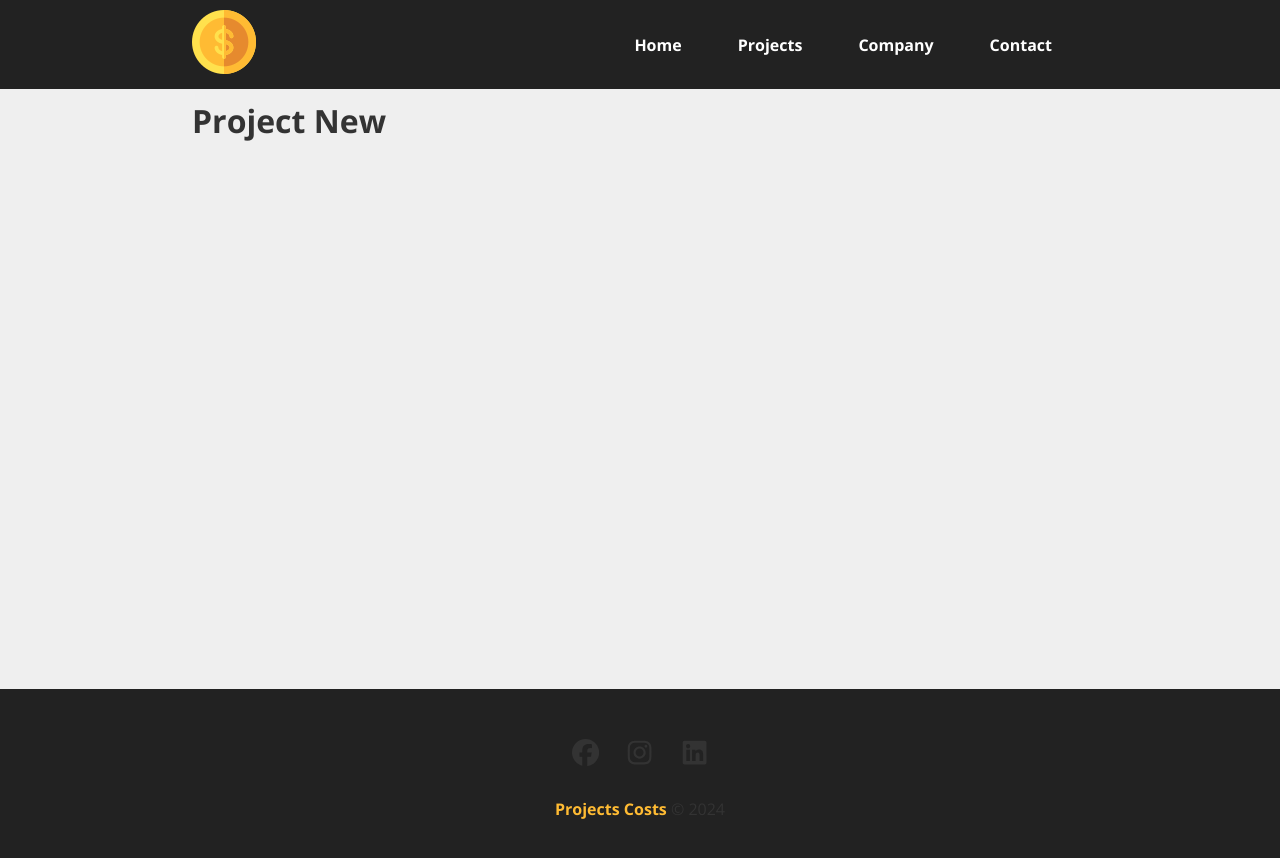
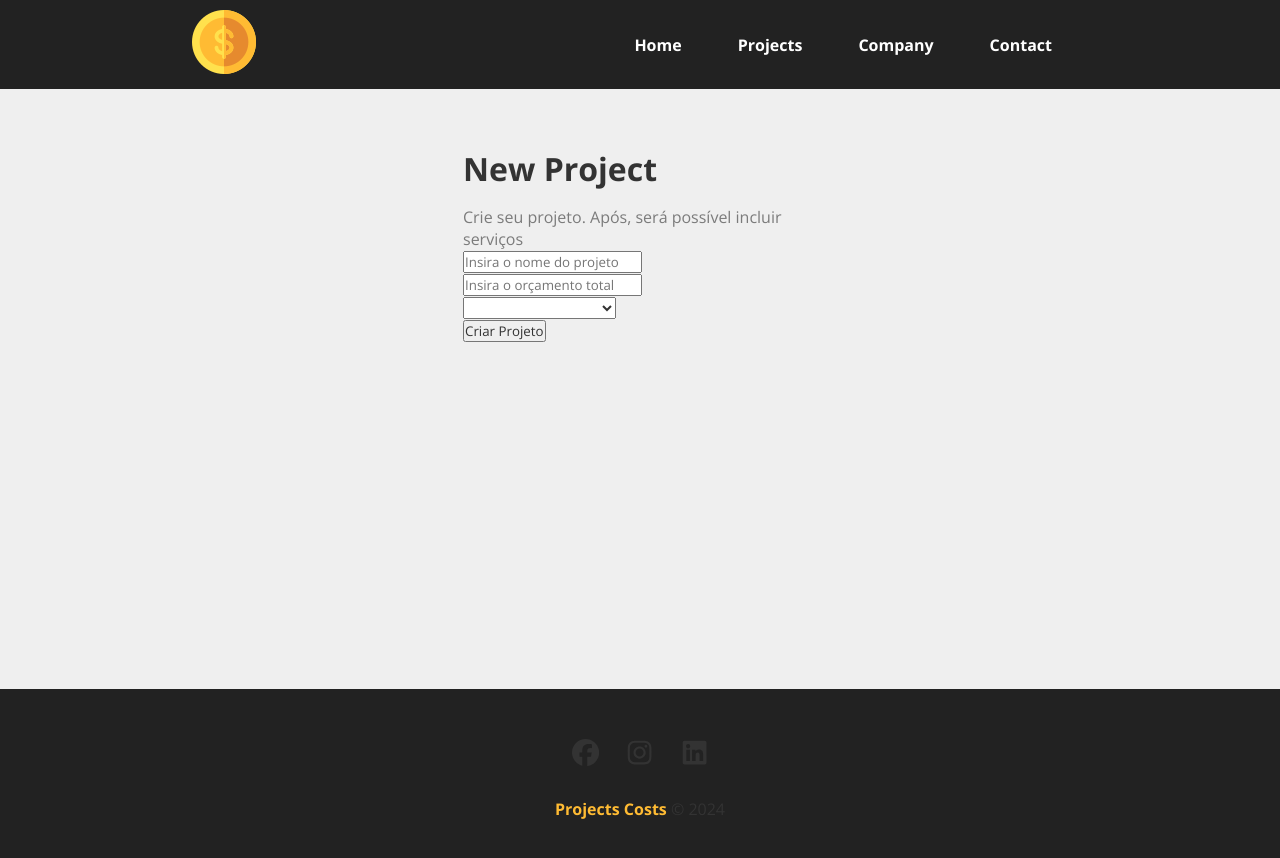
Before and after one commit to renatobezerra/costs, a React (Create React App) app: page /project/new in a window 1280 px wide. Shown: the top 858 px of the page. Built offline with nearby package versions, Linux system fonts and the light colour scheme; the HTML template or start-up script is replaced by a standard one.

Commit message:
Created new project form without style

```diff
--- /dev/null
+++ b/src/components/project/ProjectForm.jsx
@@ -0,0 +1,22 @@
+function ProjectForm() {
+  return (
+    <form>
+      <div>
+        <input type="text" placeholder="Insira o nome do projeto" />
+      </div>
+      <div>
+        <input type="text" placeholder="Insira o orçamento total" />
+      </div>
+      <div>
+        <select name="catetoryId">
+          <option disabled>Selecione a categoria</option>
+        </select>
+      </div>
+      <div>
+        <input type="submit" value="Criar Projeto" />
+      </div>
+    </form>
+  );
+}
+
+export default ProjectForm;
--- a/src/pages/Projects/ProjectNew.jsx
+++ b/src/pages/Projects/ProjectNew.jsx
@@ -1,6 +1,13 @@
+import ProjectForm from '../../components/project/ProjectForm';
+import styles from './ProjectNew.module.css';
+
 function ProjectNew() {
     return (
-        <h1>Project New</h1>
+      <div className={styles.projectNewContainer}>
+        <h1>New Project</h1>
+        <p>Crie seu projeto. Após, será possível incluir serviços</p>
+        <ProjectForm />
+      </div>
     );
 }
 
--- /dev/null
+++ b/src/pages/Projects/ProjectNew.module.css
@@ -0,0 +1,13 @@
+.projectNewContainer {
+  width: 450px;
+  margin: 0 auto;
+  padding: 3em;
+}
+
+.projectNewContainer h1 {
+  margin-bottom: 0.5em;
+}
+
+.projectNewContainer p {
+  color: #7b7b7b;
+}
```
